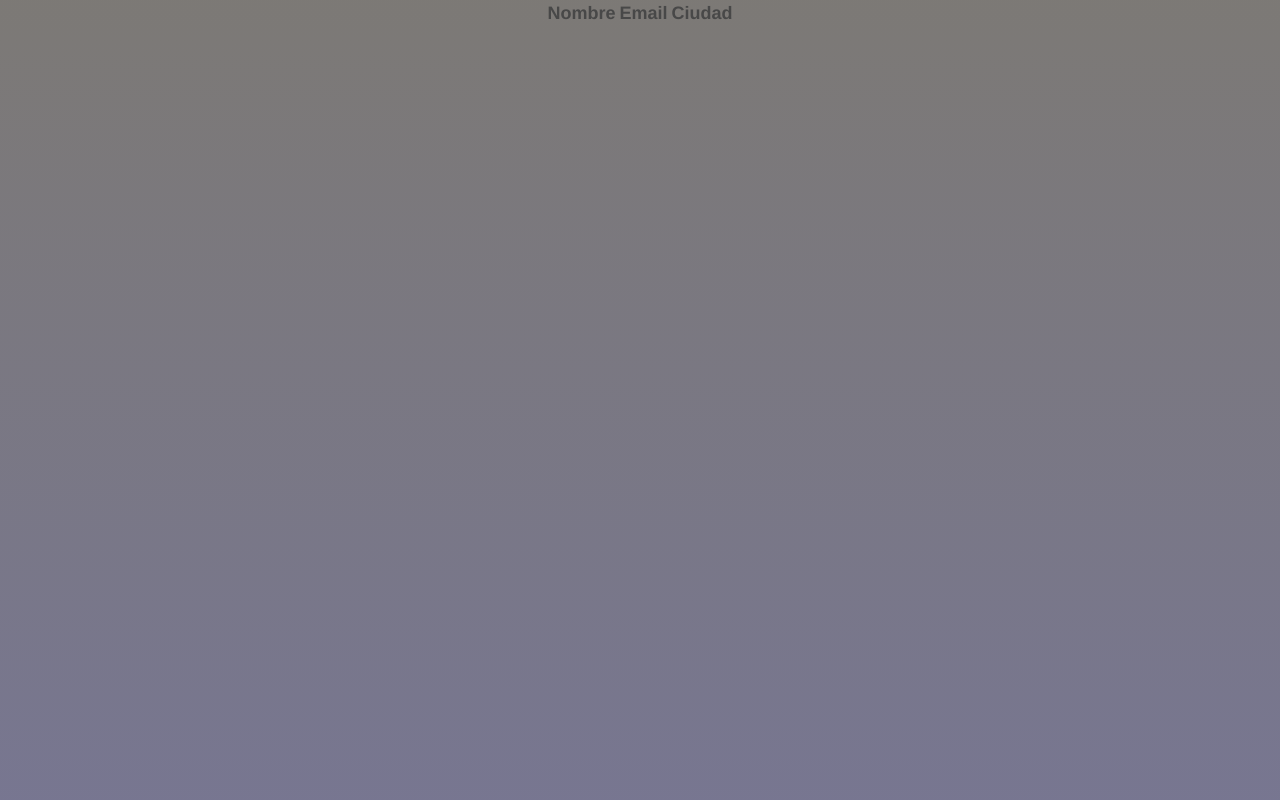
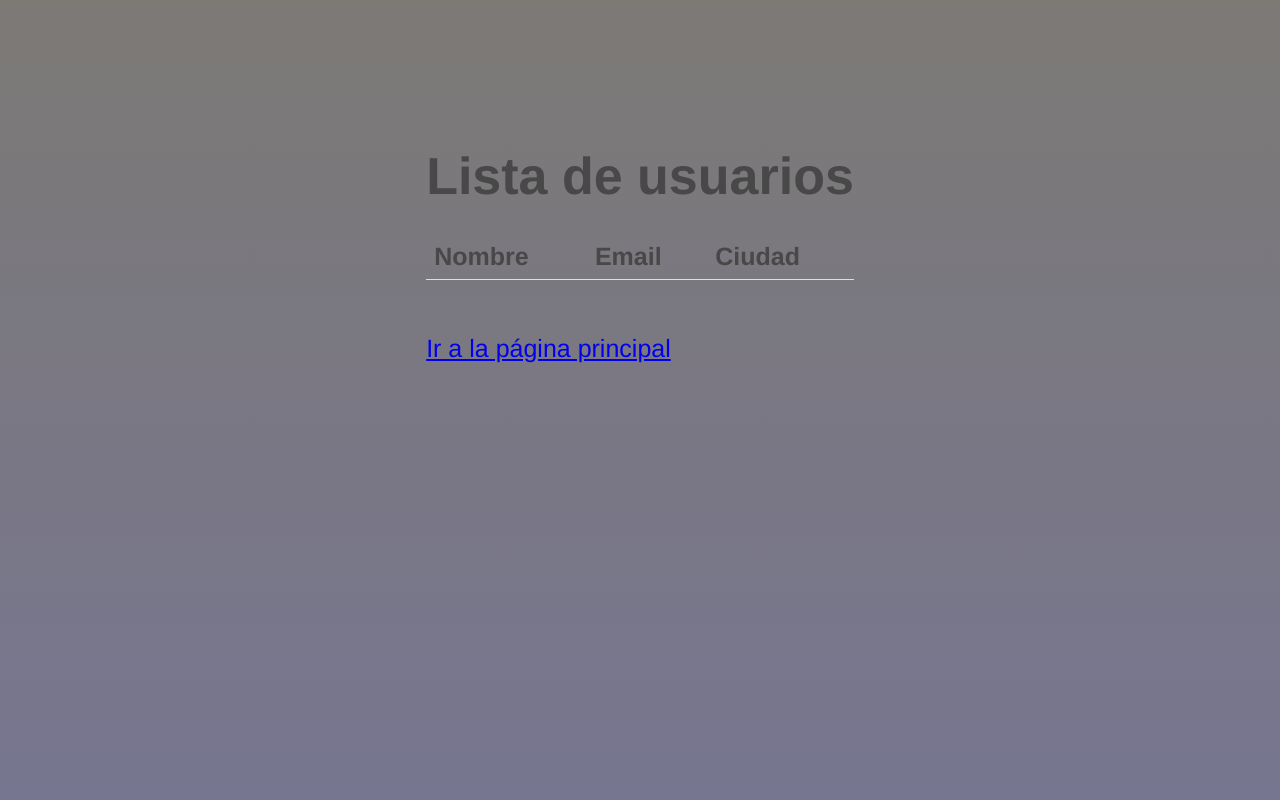
Before and after one commit to jcgonzalezb/user_registration_web_app, a Flask app: page /user_list in a window 1280 px wide. Run offline with Flask 2, Linux system fonts and the light colour scheme; lists and menus that the app fills with data are empty.

Commit message:
list updated

```diff
--- a/templates/user_list.html
+++ b/templates/user_list.html
@@ -13,11 +13,11 @@
             }
 
             body {
-                margin: 0;
+                margin: 100px;
                 padding: 0;
                 display: flex;
                 justify-content: center;
-                font-size: 18px;
+                font-size: 25px;
                 font-family: Circular,"Helvetica Neue",Helvetica,Arial,sans-serif;
                 color: #484848;
             }
@@ -31,40 +31,55 @@
                 align-items: center;
             }
 
-            /*form styles*/
-            #msform {
-                width: 800px;
-                margin: 50px auto;
-                text-align: center;
-                position: relative;
-            }
-            #msform fieldset {
-                background: white;
-                border: 0 none;
-                border-radius: 3px;
-                box-shadow: 0 0 15px 1px rgba(0, 0, 0, 0.4);
-                padding: 20px 30px;
-                box-sizing: border-box;
-                width: 80%;
-                margin: 0 10%;
-                position: relative;
+            table {
+                border-collapse: collapse;
+                width: 100%;
             }
 
-            /*headings*/
-            .fs-title {
-                font-size: 30px;
-                text-transform: uppercase;
-                color: #2C3E50;
-                text-align: center;
+            th, td {
+            padding: 8px;
+            text-align: left;
+            border-bottom: 1px solid #DDD;
+            }
+
+            tr:hover {background-color: #D6EEEE;}
+
+            div.container {
+                max-width: 1000px;
+                margin-top: 50px;
                 margin-bottom: 30px;
+                margin-left: auto;
+                margin-right: auto;
+                align-items: center;
+            }
+            div.container .masthead-heading {
+                font-size: 3.25rem;
+                font-weight: 700;
+                line-height: 3.25rem;
+                margin-bottom: 2rem;
+                font-family: Circular,"Helvetica Neue",Helvetica,Arial,sans-serif;
+            }
+
+            @media (min-width: 1000px) {
+                header.masthead {
+                padding-top: 12rem;
+                padding-bottom: 12rem;
+            }
+            header.masthead .masthead-heading {
+                font-size: 4.5rem;
+                font-weight: 700;
+                line-height: 4.5rem;
+                margin-bottom: 4rem;
+            }
             }
         </style>
         <meta charset="UTF-8">
         <title>Lista de usuarios</title>
     </head>
 
-
-
+    <body class="text-center">
+        <div class="container">
+            <div class="masthead-heading text-uppercase">Lista de usuarios</div>
 
             {% block content %}
             <table class="table table-hover table-dark">
@@ -88,4 +103,9 @@
                 </tbody>
             </table>
         {% endblock %}
+
+        <p></p>
+        <br><a href = "/">Ir a la página principal</a></br>
+    </div>
+</body>
 </html>
```
Lines whose indentation alone changed are shown as unchanged.
